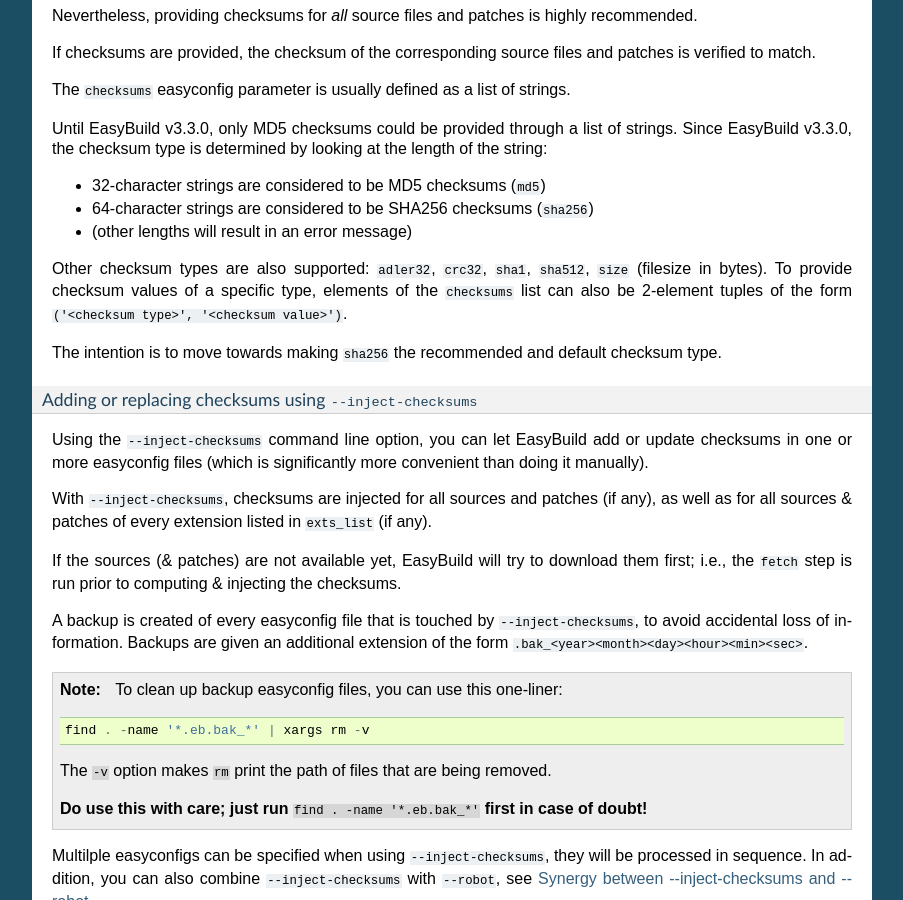
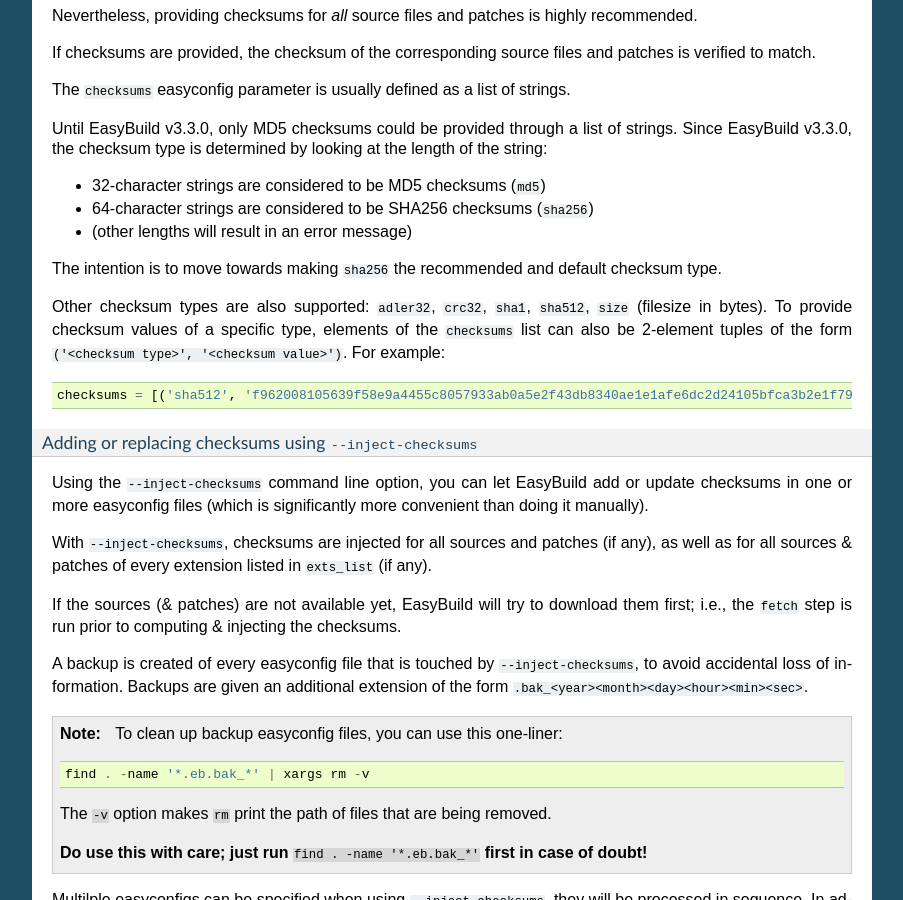
Before and after one commit to easybuilders/easybuild, a Sphinx documentation site: the page built from docs/Writing_easyconfig_files.rst, in a window 1280 px wide and 900 px high, scrolled down 3167 px. Shown: the whole window, without its empty margins (198-1101 px from the left). Built offline with Sphinx 7.4.7, drawn with Linux system fonts in a browser that asks for light colours; pages that are not in the unit, such as notebooks, are missing from menus.

Commit message:
include example of checksum spec by (type, value) tuple

```diff
--- a/docs/Writing_easyconfig_files.rst
+++ b/docs/Writing_easyconfig_files.rst
@@ -180,11 +180,15 @@
 * 64-character strings are considered to be SHA256 checksums (``sha256``)
 * (other lengths will result in an error message)
 
+The intention is to move towards making ``sha256`` the recommended and default checksum type.
+
 Other checksum types are also supported: ``adler32``, ``crc32``, ``sha1``, ``sha512``, ``size`` (filesize in bytes).
 To provide checksum values of a specific type, elements of the ``checksums`` list can also be 2-element tuples
-of the form ``('<checksum type>', '<checksum value>')``.
+of the form ``('<checksum type>', '<checksum value>')``. For example:
 
-The intention is to move towards making ``sha256`` the recommended and default checksum type.
+.. code:: python
+
+  checksums = [('sha512', 'f962008105639f58e9a4455c8057933ab0a5e2f43db8340ae1e1afe6dc2d24105bfca3b2e1f79cb242495ca4eb363c9820d8cea6084df9d62c4c3e5211d99266')]
 
 .. _inject_checksums:
 
```
